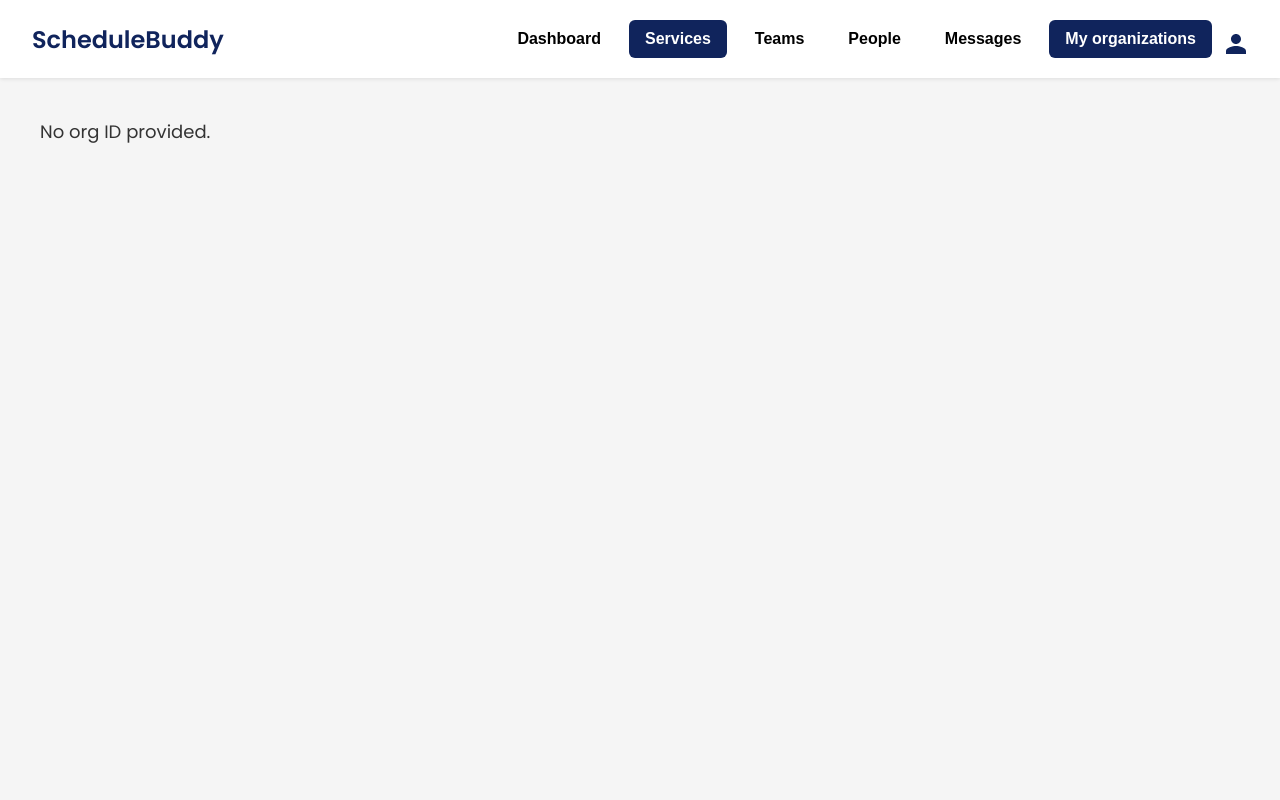
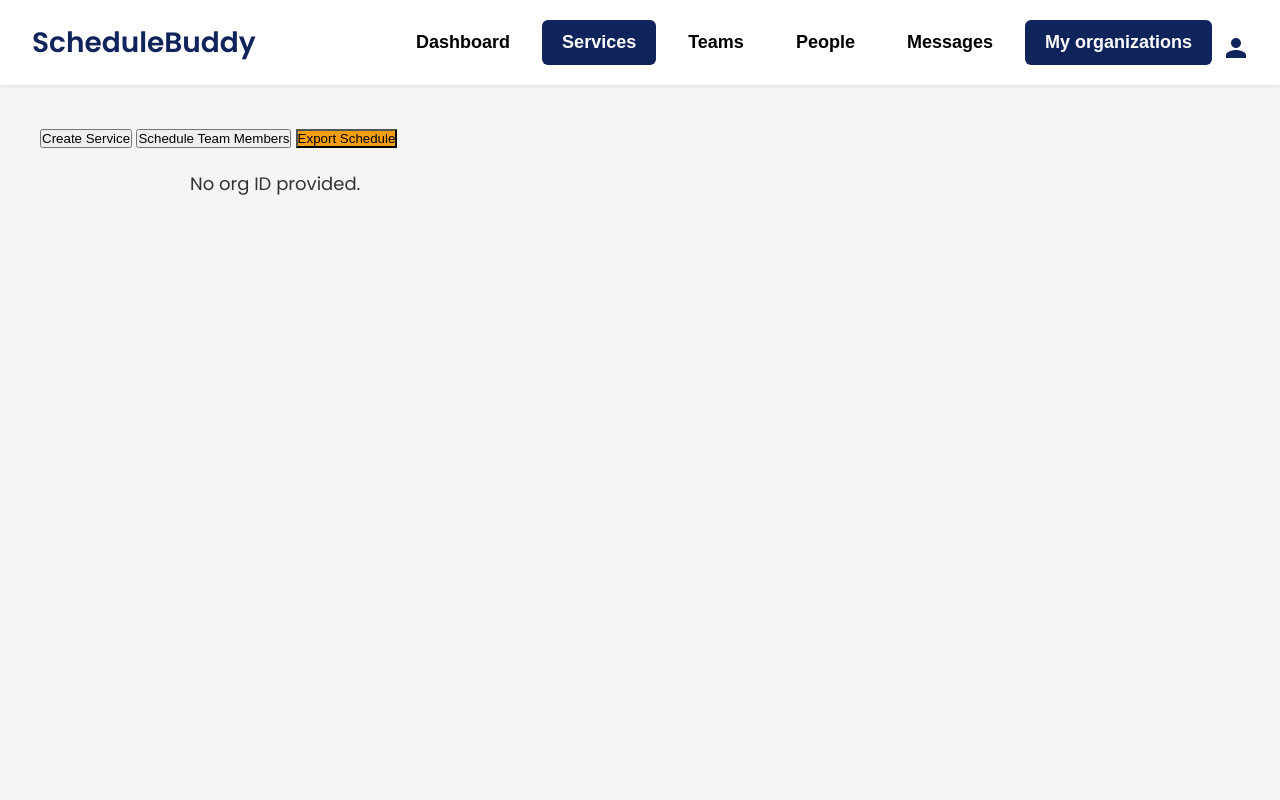
Before and after one commit to joelprakash2003/ScheduleBuddy, a Django app: page /org-services/ in a window 1280 px wide. Run offline with Django 5.2, Linux system fonts and the light colour scheme; some libraries are stand-ins or nearby versions.

Commit message:
Improve layout consistency

```diff
--- a/static/styles.css
+++ b/static/styles.css
@@ -23,7 +23,7 @@ body {
 
 .navbar .brand {
   font-weight: 600;
-  font-size: 24px;
+  font-size: 28px;
   cursor: pointer;
   color: var(--brand-color);
 }
@@ -38,9 +38,9 @@ body {
 .nav-links button {
   background: none;
   border: none;
-  padding: 10px 16px;
+  padding: 12px 20px;
   font-weight: 600;
-  font-size: 16px;
+  font-size: 18px;
   cursor: pointer;
   border-radius: 6px;
 }
@@ -134,6 +134,11 @@ body {
   gap: 20px;
 }
 
+.max-three {
+  max-width: 900px;
+  margin: 0 auto;
+}
+
 .recurring-label {
   background: #e0e7ff;
   color: var(--brand-color);
--- a/templates/login.html
+++ b/templates/login.html
@@ -85,8 +85,8 @@
 </head>
 <body>
   <div class="login-container">
+    <div style="text-align:center; margin-bottom:16px; font-weight:600; font-size:24px; color:var(--brand-color);">ScheduleBuddy</div>
     <div class="login-form">
-      <div style="text-align:center; font-weight:600; font-size:24px; color:var(--brand-color); margin-bottom:8px;">ScheduleBuddy</div>
       <h2>Login</h2>
 
       <form method="post" action="{% url 'login' %}">
--- a/templates/org-services.html
+++ b/templates/org-services.html
@@ -132,13 +132,15 @@
     </div>
   </nav>
 
-  <div class="main-content card-grid" id="main-content">
+  <div class="main-content">
     <div id="service-actions" style="margin-bottom:20px;">
       <button class="back-btn" onclick="showServiceForm()">Create Service</button>
       <button class="back-btn" onclick="renderTeamScheduler()">Schedule Team Members</button>
       <button class="back-btn" style="background-color:#f59e0b;" onclick="renderCalendarView()">Export Schedule</button>
     </div>
-    <p class="message">Loading services...</p>
+    <div id="service-grid" class="card-grid max-three">
+      <p class="message">Loading services...</p>
+    </div>
   </div>
   <script src="https://unpkg.com/html-docx-js/dist/html-docx.js"></script>
 
@@ -155,8 +157,9 @@
     }
     let allTeams = [];
   function showServiceForm() {
-  mainContent.className = 'main-content';
-  mainContent.innerHTML = `
+  const grid = document.getElementById('service-grid');
+  grid.className = '';
+  grid.innerHTML = `
     <h2>Create New Service</h2>
     <form id="service-form" class="form-grid" style="max-width: 800px;">
       <div class="form-group">
@@ -220,10 +223,10 @@
   document.getElementById("service-form").addEventListener("submit", handleServiceSubmit);
 }
   function navigateTo(section) {
-    const mainContent = document.getElementById('main-content');
+    const mainContent = document.getElementById('service-grid');
     mainContent.innerHTML = `<h2>${section.charAt(0).toUpperCase() + section.slice(1)}</h2><p>Coming soon...</p>`;
   }
-  const mainContent = document.getElementById('main-content');
+  const mainContent = document.getElementById('service-grid');
 const userEmail = localStorage.getItem("user_email");
 const firstName = localStorage.getItem("user_first_name") || "";
 const lastName = localStorage.getItem("user_last_name") || "";
@@ -268,7 +271,7 @@ async function loadServices({ isOwner, isOrgAdmin }) {
     mainContent.innerHTML = '<p class="message">No org ID provided.</p>';
     return;
   }
-  mainContent.className = 'main-content card-grid';
+  mainContent.className = 'card-grid max-three';
 
   try {
     const res = await fetch(`https://api.worshipbuddy.org/schedulebuddy/organizations/${orgId}/services`);
@@ -301,7 +304,7 @@ async function loadServices({ isOwner, isOrgAdmin }) {
         </div>
         <div class="org-id"><svg class="icon" viewBox="0 0 24 24"><path d="M12 2C8.1 2 5 5.1 5 9c0 5.2 7 13 7 13s7-7.8 7-13c0-3.9-3.1-7-7-7zm0 9.5A2.5 2.5 0 1 1 12 6a2.5 2.5 0 0 1 0 5.5z"/></svg> ${service.location}</div>
         <div class="org-id"><svg class="icon" viewBox="0 0 24 24"><path d="M12 6v6l4 2" stroke="currentColor" stroke-width="2" fill="none" stroke-linecap="round"/></svg> ${startDate} → ${endDate}</div>
-        ${isOwner || isOrgAdmin ? `<div class="org-id"><svg class="icon" viewBox='0 0 24 24'><path d='M16 11V9a4 4 0 1 0-8 0v2H6v10h12V11h-2zm-6-2a2 2 0 1 1 4 0v2h-4V9z'/></svg> Team: ${teamNames}</div>` : ''}
+        <div class="org-id"><svg class="icon" viewBox='0 0 24 24'><path d='M16 11V9a4 4 0 1 0-8 0v2H6v10h12V11h-2zm-6-2a2 2 0 1 1 4 0v2h-4V9z'/></svg> Team: ${teamNames}</div>
       `;
       const userTeams = userTeamPermissions.map(tp => tp.team_name);
     const userRoles = userTeamPermissions.reduce((acc, tp) => {
```
Also changed, not shown: templates/main-org.html (+9 -5 lines), templates/org-people.html (+13 -13 lines), templates/org-teams.html (+9 -5 lines), templates/user-organizations.html (+4 -4 lines).
